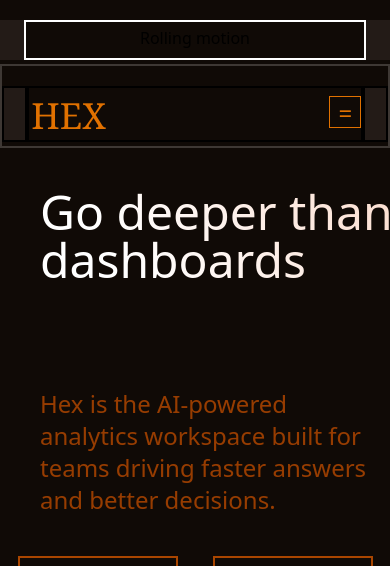
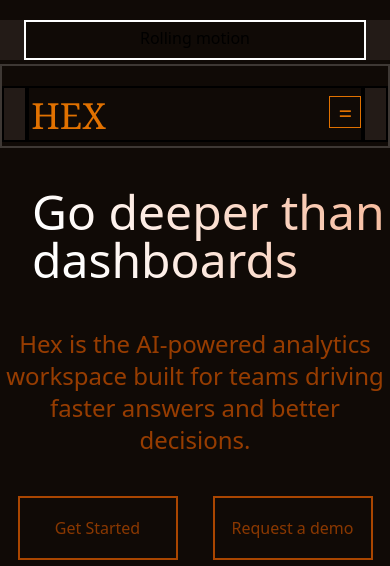
Before and after one commit to rohit-debnath24/Project-HEX, a React (Vite) app in the folder HEX/: page / in a window 390 px wide. Shown: the top 566 px of the page. Built offline with nearby package versions, Linux system fonts and the light colour scheme.

Commit message:
landing page more proper in phone

```diff
--- a/HEX/src/Pages/LandingPage.jsx
+++ b/HEX/src/Pages/LandingPage.jsx
@@ -3,13 +3,13 @@
 function LandingPage() {
     return (
         <>
-            <div className="md:flex">
+            <div className="md:flex ">
                 <div >
-                    <div className="ml-10    text-transparent bg-clip-text bg-[linear-gradient(55deg,white_20%,rgba(245,192,192,0.8)_100%)]  mt-10 text-5xl md:text-8xl w-180 h-50  bg-amber-500 font-medium">
+                    <div className="md:ml-10 ml-8   text-transparent bg-clip-text bg-[linear-gradient(55deg,white_20%,rgba(245,192,192,0.8)_100%)]  mt-10 text-5xl md:text-8xl md:w-180 md:h-50 h-35 bg-amber-500 font-medium">
                         Go deeper than<br/> dashboards
                     </div>
-                    <div className="  md:w-150 md:mt-5 ml-10 text-amber-800 text-2xl">
-                        Hex is the AI-powered analytics workspace built for<br /> teams driving faster answers and better decisions.
+                    <div className="  md:w-150 md:mt-5 text-center text-amber-800 break-words text-2xl">
+                        Hex is the AI-powered analytics workspace built for teams driving faster answers and better decisions.
                     </div>
                     <div className="flex justify-around m-auto">
                         <button className=" md:ml-10 mt-10 w-40 md:w-50 h-16 text-amber-800 border-amber-700 hover:text-amber-500 hover:text-[20px] duration-500 border-2 hover:opacity-100 opacity-90  hover:bg-[#db693069]    ">Get Started</button>
```
